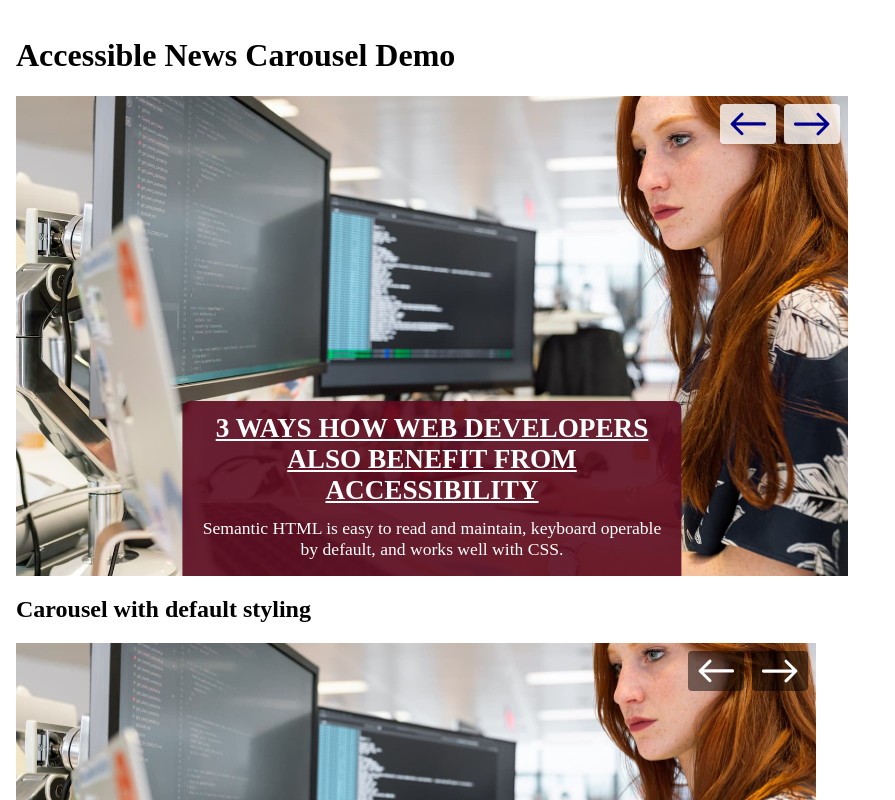
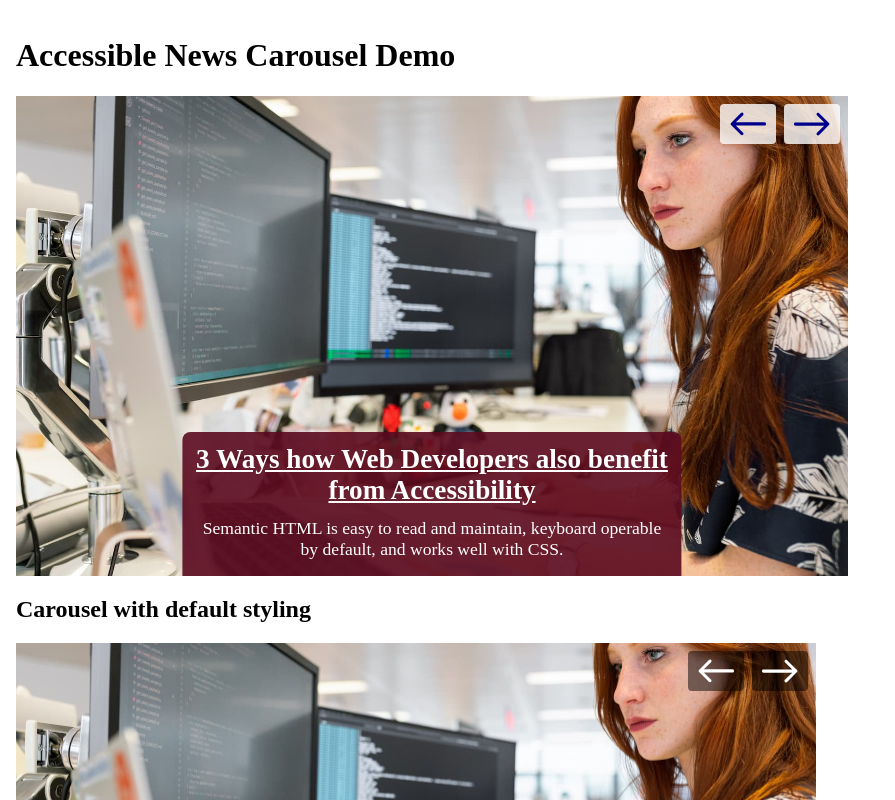
Before and after one commit to alexlehner86/accessible-news-carousel, an Angular app: page / in a window 1280 px wide. Shown: the top 800 px of the page, without its empty margins (0-895 px from the left). Built offline with nearby package versions, Linux system fonts and the light colour scheme.

Commit message:
add swipe gestures

```diff
--- a/package.json
+++ b/package.json
@@ -19,6 +19,7 @@
     "@angular/platform-browser": "^15.0.0",
     "@angular/platform-browser-dynamic": "^15.0.0",
     "@angular/router": "^15.0.0",
+    "hammerjs": "^2.0.8",
     "rxjs": "~7.5.0",
     "tslib": "^2.3.0",
     "zone.js": "~0.12.0"
@@ -32,6 +33,7 @@
     "@angular-eslint/template-parser": "15.1.0",
     "@angular/cli": "~15.0.4",
     "@angular/compiler-cli": "^15.0.0",
+    "@types/hammerjs": "^2.0.41",
     "@types/jasmine": "~4.3.0",
     "@typescript-eslint/eslint-plugin": "5.44.0",
     "@typescript-eslint/parser": "5.44.0",
--- a/src/app/app.component.ts
+++ b/src/app/app.component.ts
@@ -1,3 +1,5 @@
+import 'hammerjs';
+
 import { Component } from '@angular/core';
 
 import { NewsCarouselComponent } from './components/news-carousel/news-carousel.component';
@@ -27,6 +29,12 @@ export class CarouselDemoAppComponent {
             link: 'https://www.oidaisdes.org/chatgpt-accessibility-myths.en',
         },
         {
+            heading: 'Common ARIA mistakes and how to avoid them',
+            textSnippet: 'ARIA roles and attributes can make your website more accessible, if you know what you\'re doing.',
+            imageUrl: '/assets/social_sharing_confused_couple.jpg',
+            link: 'https://www.oidaisdes.org/common-aria-mistakes.en',
+        },
+        {
             heading: 'CSS tweaks for better visibility in Forced Colors Mode',
             textSnippet: 'Find out how forced colors mode works for websites and how to improve the user experience.',
             imageUrl: '/assets/social_sharing_color_palette.jpg',
--- a/src/app/components/news-carousel/news-carousel.component.html
+++ b/src/app/components/news-carousel/news-carousel.component.html
@@ -21,6 +21,8 @@
         'animate-from-left': currentDirection === animDirection.FromLeft,
         'animate-from-right': currentDirection === animDirection.FromRight
     }"
+    (swipeleft)="this.showNextSlide()"
+    (swiperight)="this.showPreviousSlide()"
 >
     <div
         *ngFor="let item of newsItems; let i = index"
--- a/src/main.ts
+++ b/src/main.ts
@@ -1,6 +1,12 @@
-import { bootstrapApplication } from '@angular/platform-browser';
+import { importProvidersFrom } from '@angular/core';
+import { bootstrapApplication, HAMMER_GESTURE_CONFIG, HammerGestureConfig, HammerModule } from '@angular/platform-browser';
 
 import { CarouselDemoAppComponent } from './app/app.component';
 
-bootstrapApplication(CarouselDemoAppComponent)
-  .catch(err => console.error(err));
+bootstrapApplication(CarouselDemoAppComponent, {
+    providers: [
+        importProvidersFrom(HammerModule),
+        { provide: HAMMER_GESTURE_CONFIG, useClass: HammerGestureConfig, deps: [] },
+    ]
+})
+    .catch(err => console.error(err));
--- a/src/styles.scss
+++ b/src/styles.scss
@@ -8,7 +8,6 @@ body {
 app-news-carousel.custom-styled-carousel {
     h2 {
         font-size: 1.7rem;
-        text-transform: uppercase;
     }
 
     p {
--- a/tsconfig.json
+++ b/tsconfig.json
@@ -22,6 +22,9 @@
     "lib": [
       "ES2022",
       "dom"
+    ],
+    "types": [
+      "hammerjs"
     ]
   },
   "angularCompilerOptions": {
```
Also changed, not shown: src/app/components/news-carousel/news-carousel.component.scss (+9 -0 lines), src/app/components/news-carousel/news-carousel.component.ts (+16 -4 lines), src/assets/social_sharing_confused_couple.jpg (added), 1 other file (tests, documents, lock files or other folders).
